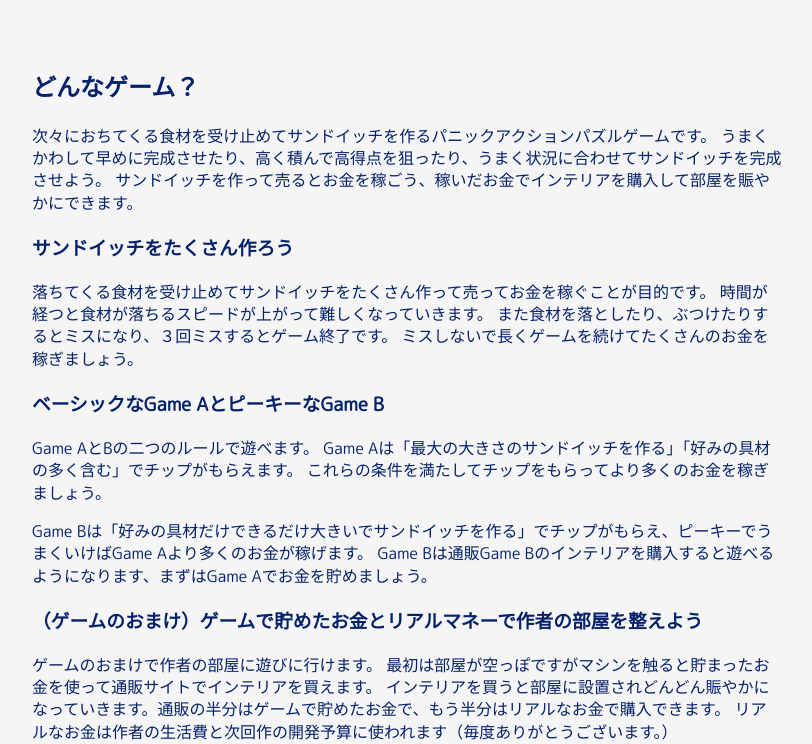
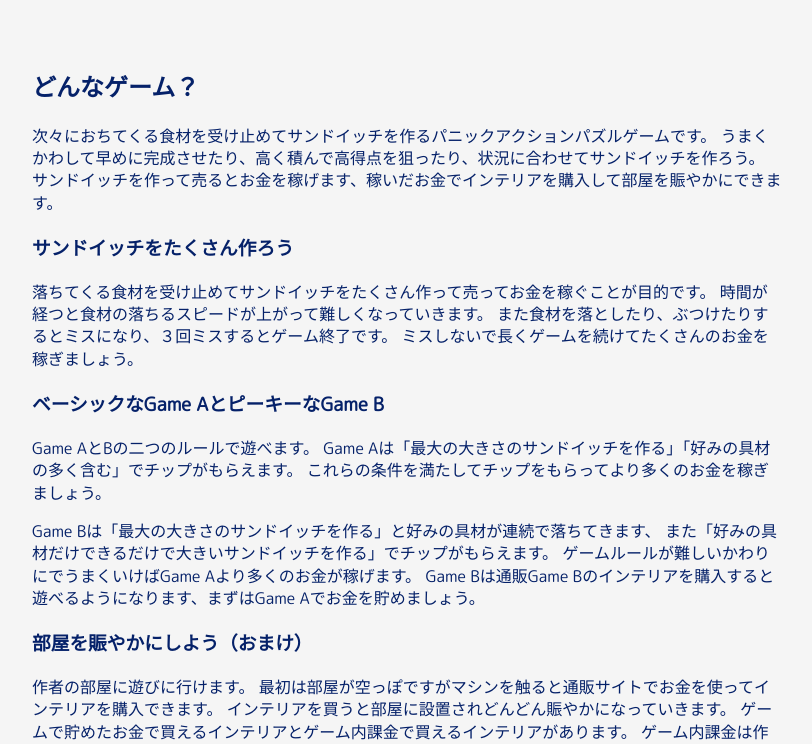
Before and after one commit to KazuyaSeto/KazuyaSeto.github.io, a plain HTML site: page apps/sandwichpanic/sandwich.html in a window 1280 px wide. Shown: the part 204-948 px from the top of the page, without its empty margins (233-1045 px from the left). Drawn offline with Linux system fonts and the light colour scheme.

Commit message:
サンドイッチパニックのページを更新

```diff
--- a/apps/sandwichpanic/sandwich.html
+++ b/apps/sandwichpanic/sandwich.html
@@ -34,8 +34,8 @@
         -->
         <p>
             次々におちてくる食材を受け止めてサンドイッチを作るパニックアクションパズルゲームです。
-            うまくかわして早めに完成させたり、高く積んで高得点を狙ったり、うまく状況に合わせてサンドイッチを完成させよう。
-            サンドイッチを作って売るとお金を稼ごう、稼いだお金でインテリアを購入して部屋を賑やかにできます。
+            うまくかわして早めに完成させたり、高く積んで高得点を狙ったり、状況に合わせてサンドイッチを作ろう。
+            サンドイッチを作って売るとお金を稼げます、稼いだお金でインテリアを購入して部屋を賑やかにできます。
         </p>
         <h3>
             <!-- ゲームの目的 -->
@@ -43,7 +43,7 @@
         </h3>
         <p>
             落ちてくる食材を受け止めてサンドイッチをたくさん作って売ってお金を稼ぐことが目的です。
-            時間が経つと食材が落ちるスピードが上がって難しくなっていきます。
+            時間が経つと食材の落ちるスピードが上がって難しくなっていきます。
             また食材を落としたり、ぶつけたりするとミスになり、３回ミスするとゲーム終了です。
             ミスしないで長くゲームを続けてたくさんのお金を稼ぎましょう。
         </p>
@@ -57,18 +57,21 @@
             これらの条件を満たしてチップをもらってより多くのお金を稼ぎましょう。
         </p>
         <p>
-            Game Bは「好みの具材だけできるだけ大きいでサンドイッチを作る」でチップがもらえ、ピーキーでうまくいけばGame Aより多くのお金が稼げます。
+            Game Bは「最大の大きさのサンドイッチを作る」と好みの具材が連続で落ちてきます、
+            また「好みの具材だけできるだけで大きいサンドイッチを作る」でチップがもらえます。
+            ゲームルールが難しいかわりにでうまくいけばGame Aより多くのお金が稼げます。
             Game Bは通販Game Bのインテリアを購入すると遊べるようになります、まずはGame Aでお金を貯めましょう。
         </p>
         <h3>
             <!-- 作者の部屋 -->
-            （ゲームのおまけ）ゲームで貯めたお金とリアルマネーで作者の部屋を整えよう
+            部屋を賑やかにしよう（おまけ）
         </h3>
         <p>
-            ゲームのおまけで作者の部屋に遊びに行けます。
-            最初は部屋が空っぽですがマシンを触ると貯まったお金を使って通販サイトでインテリアを買えます。
-            インテリアを買うと部屋に設置されどんどん賑やかになっていきます。通販の半分はゲームで貯めたお金で、もう半分はリアルなお金で購入できます。
-            リアルなお金は作者の生活費と次回作の開発予算に使われます（毎度ありがとうございます。）
+            作者の部屋に遊びに行けます。
+            最初は部屋が空っぽですがマシンを触ると通販サイトでお金を使ってインテリアを購入できます。
+            インテリアを買うと部屋に設置されどんどん賑やかになっていきます。
+            ゲームで貯めたお金で買えるインテリアとゲーム内課金で買えるインテリアがあります。
+            ゲーム内課金は作者の生活費と次回作の開発予算に使われます（毎度ありがとうございます）。
         </p>
         <h2>
             問い合わせ、不具合報告など
```
